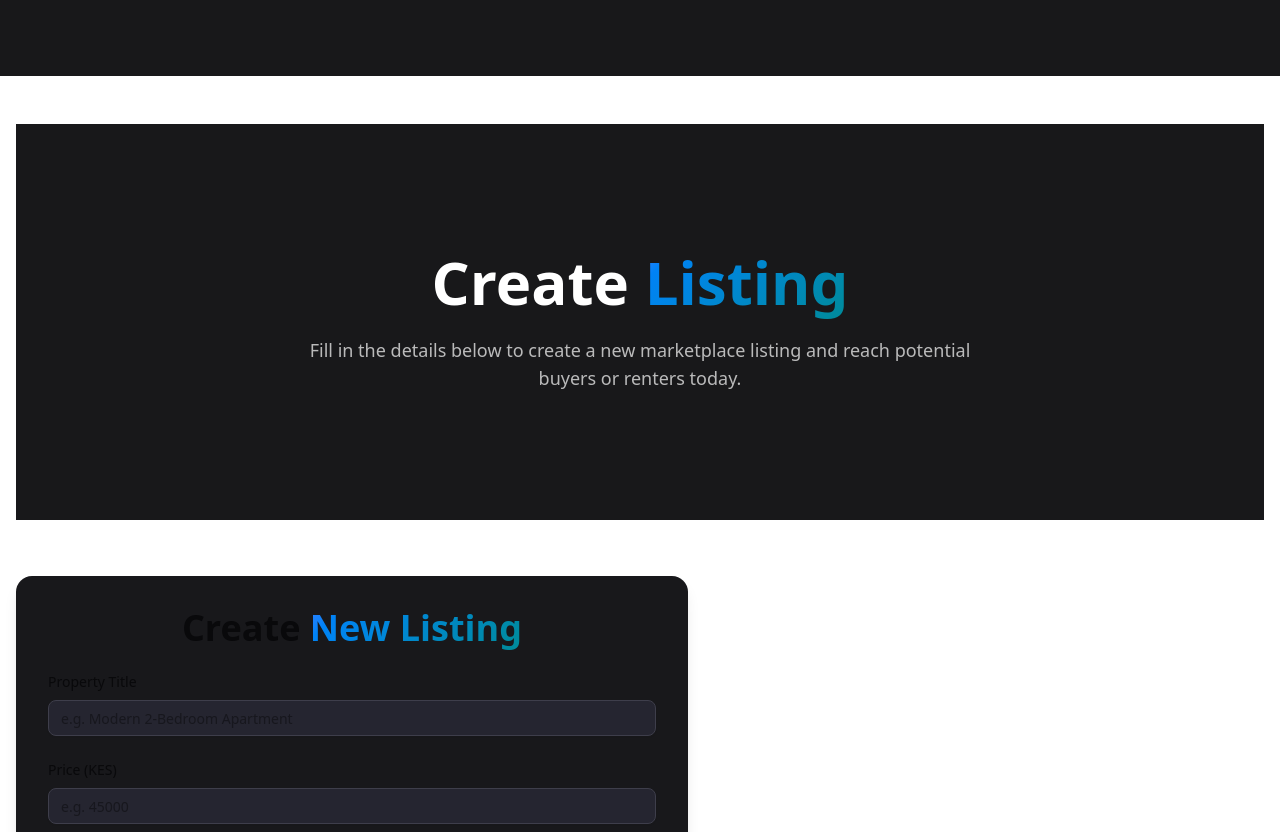
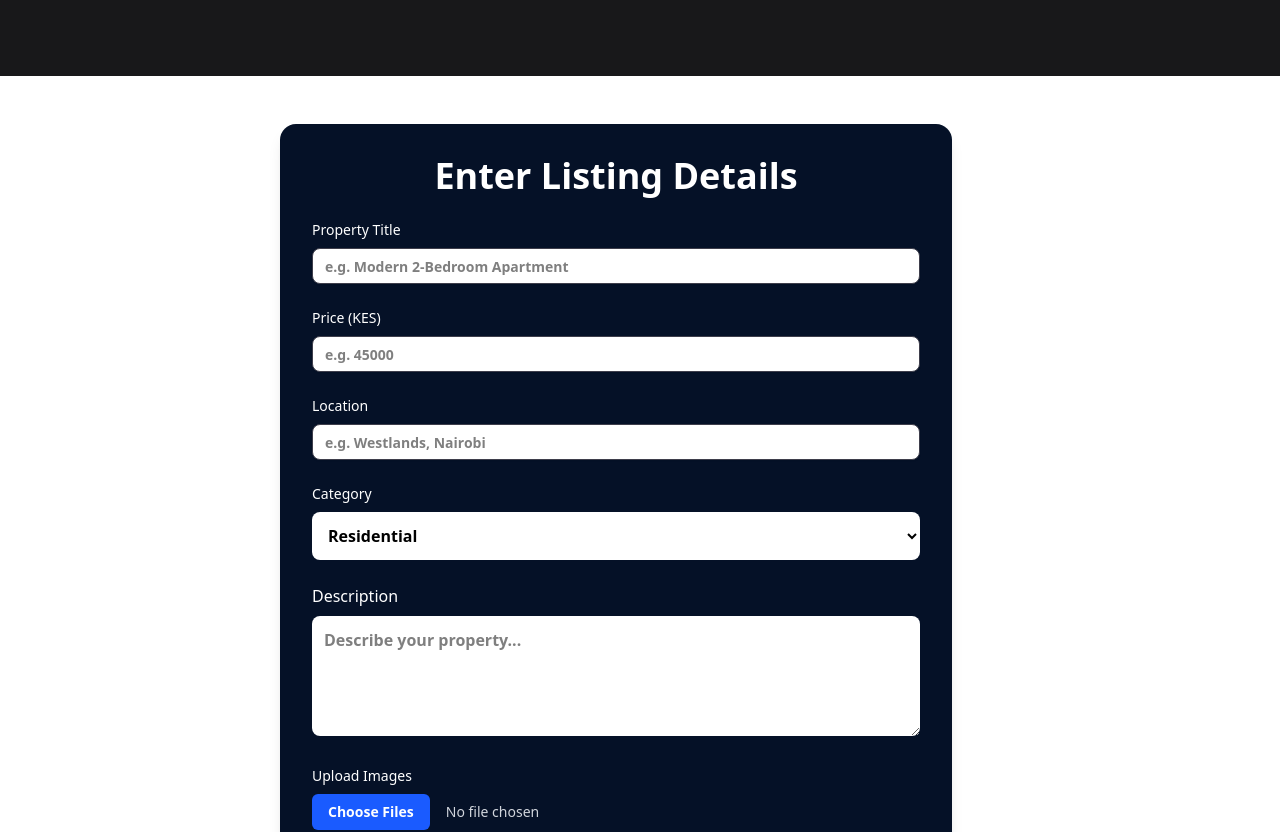
Before and after one commit to alexkemboi/kipsrealityweb, a Next.js app: page /marketplace/create in a window 1280 px wide. Shown: the part 320-1152 px from the top of the page. Built offline with nearby package versions, Linux system fonts and the light colour scheme.

Commit message:
feat:adjusted create listing form layout

```diff
--- a/src/app/(website)/marketplace/create/page.tsx
+++ b/src/app/(website)/marketplace/create/page.tsx
@@ -1,10 +1,9 @@
 "use client";
 
 import React, { useState } from "react";
-import {Input} from "@/components/ui/input";
-import { Button } from "@/components/ui/button";
 import Navbar from "@/components/website/Navbar";
 import CreateListingPage from "@/components/website/marketplace/ListingForm";
+import Footer from "@/components/website/Footer";
 
 export default function CreateListingClient() {
 
@@ -25,6 +24,8 @@ export default function CreateListingClient() {
 
     </section>
 <CreateListingPage/>
+          <Footer />
+
       </div>
 
   );
--- a/src/components/Career/JobClient.tsx
+++ b/src/components/Career/JobClient.tsx
@@ -2,6 +2,7 @@
 
 import { JobCard } from './JobCard';
 import { Jobs } from '@/app/data/jobData';
+import Footer from '../website/Footer';
 
 interface JobsClientPageProps {
   initialJobs: Jobs[];
@@ -27,6 +28,7 @@ export function JobsClientPage({ initialJobs }: JobsClientPageProps) {
           </p>
         </div>
       )}
+
     </main>
   );
 }
--- a/src/components/website/marketplace/ListingForm.tsx
+++ b/src/components/website/marketplace/ListingForm.tsx
@@ -35,72 +35,65 @@ export default function CreateListingPage() {
 return(
         <main className="container mx-auto px-4 py-12">
 
- <div className="w-full bg-[#18181a] text-white py-32 flex flex-col items-center justify-center text-center">
-          <h1 className="text-5xl md:text-6xl font-bold mb-6">
-            Create <span className="text-gradient-primary">Listing</span>
-          </h1>
-          <p className="text-white/70 text-lg max-w-2xl mx-auto">
-            Fill in the details below to create a new marketplace listing and reach potential buyers or renters today.
-          </p>
-        </div>
-      <div className="mt-14">      </div>
+      <div className="max-w-3xl mx-auto px-6">
 
-      <div className="w-full max-w-2xl bg-neutral-900 rounded-2xl  shadow-lg p-8">
-        <h1 className="text-4xl font-bold mb-6 text-center">
-          Create <span className="text-gradient-primary">New Listing</span>
+
+      <div className="w-full max-w-2xl bg-[#051127] rounded-2xl  shadow-lg p-8">
+        <h1 className="text-4xl text-white font-bold mb-6 text-center">
+          Enter Listing Details
         </h1>
 
-        <form onSubmit={handleSubmit} className="space-y-6">
+        <form onSubmit={handleSubmit} className="space-y-6 rounded-2xl">
           {/* Title */}
           <div>
-            <label className="block text-sm mb-2 font-medium">Property Title</label>
+            <label className="block text-sm mb-2 font-medium text-white">Property Title</label>
             <Input
               type="text"
               name="title"
               value={formData.title}
               onChange={handleChange}
               placeholder="e.g. Modern 2-Bedroom Apartment"
-              className="w-full p-3 rounded-lg bg-neutral-800 border border-neutral-700 focus:border-blue-500 focus:outline-none"
+              className="w-full p-3 rounded-lg bg-white text-black font-semibold border-neutral-700 focus:border-blue-500 focus:outline-none"
               required
             />
           </div>
 
           {/* Price */}
           <div>
-            <label className="block text-sm mb-2 font-medium">Price (KES)</label>
+            <label className="block text-sm mb-2 font-medium text-white">Price (KES)</label>
             <Input
               type="number"
               name="price"
               value={formData.price}
               onChange={handleChange}
               placeholder="e.g. 45000"
-              className="w-full p-3 rounded-lg bg-neutral-800 border border-neutral-700 focus:border-blue-500 focus:outline-none"
+              className="w-full p-3 rounded-lg bg-white text-black font-semibold border-neutral-700 focus:border-blue-500 focus:outline-none"
               required
             />
           </div>
 
           {/* Location */}
           <div>
-            <label className="block text-sm mb-2 font-medium">Location</label>
+            <label className="block text-sm mb-2 font-medium text-white">Location</label>
             <Input
               type="text"
               name="location"
               value={formData.location}
               onChange={handleChange}
               placeholder="e.g. Westlands, Nairobi"
-              className="w-full p-3 rounded-lg bg-neutral-800 border border-neutral-700 focus:border-blue-500 focus:outline-none"
+              className="w-full p-3 rounded-lg bg-white text-black font-semibold border-neutral-700 focus:border-blue-500 focus:outline-none"
               required
             />
           </div>
 
           {/* Category */}
           <div>
-            <label className="block text-sm mb-2 font-medium">Category</label>
+            <label className="block text-sm mb-2 font-medium text-white">Category</label>
             <select
               name="category"
               value={formData.category}
               onChange={handleChange}
-              className="w-full p-3 rounded-lg bg-neutral-800 border border-neutral-700 focus:border-blue-500 focus:outline-none"
+              className="w-full p-3 rounded-lg bg-white text-black font-semibold border-neutral-700 focus:border-blue-500 focus:outline-none"
               required
             >
               <option value="Residential">Residential</option>
@@ -113,21 +106,21 @@ return(
 
           {/* Description */}
           <div>
-            <label className="block text-sm mb-2 font-medium">Description</label>
+            <label className="block text-base mb-2 font-medium text-white">Description</label>
             <textarea
               name="description"
               value={formData.description}
               onChange={handleChange}
               placeholder="Describe your property..."
               rows={4}
-              className="w-full p-3 rounded-lg bg-neutral-800 border border-neutral-700 focus:border-blue-500 focus:outline-none resize-none"
+              className="w-full p-3 rounded-lg bg-white text-black font-semibold border-neutral-700 focus:border-blue-500 focus:outline-none"
               required
             ></textarea>
           </div>
 
           {/* Image Upload */}
           <div>
-            <label className="block text-sm mb-2 font-medium">Upload Images</label>
+            <label className="block text-sm mb-2 font-medium text-white">Upload Images</label>
             <input
               type="file"
               accept="image/*"
@@ -135,7 +128,7 @@ return(
               onChange={handleImageChange}
               className="block w-full text-sm text-gray-300 file:mr-4 file:py-2 file:px-4
                          file:rounded-md file:border-0 file:text-sm file:font-semibold
-                         file:bg-blue-600 file:text-white hover:file:bg-blue-700"
+                         file:bg-[#1a5bff] file:text-white hover:file:bg-blue-700"
             />
           </div>
 
@@ -147,6 +140,7 @@ return(
           </div>
         </form>
       </div>
+      </div>
       </main>
       )
 };
```
